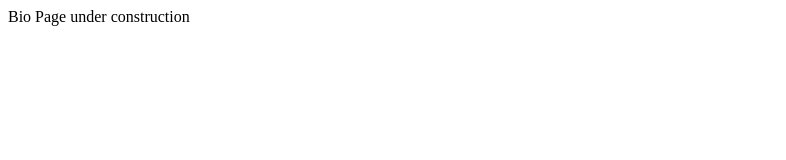
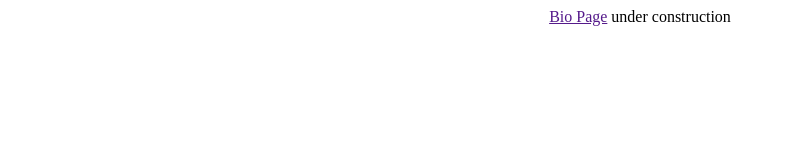
Before and after one commit to GirishGedala27/GirishGedala27.github.io, a plain HTML site: page index.html in a window 1280 px wide. Shown: the whole page, without its empty margins (0-786 px from the left). Drawn offline with Linux system fonts and the light colour scheme.

Commit message:
added index file

```diff
--- a/index.html
+++ b/index.html
@@ -1 +1,2 @@
-<html><title>Girish Gedala</title><body>Bio Page under construction</body></html>
+
+<html><title>Girish Gedala</title><body><center><a href=''>Bio Page</a> under construction</center></body></html>
```
